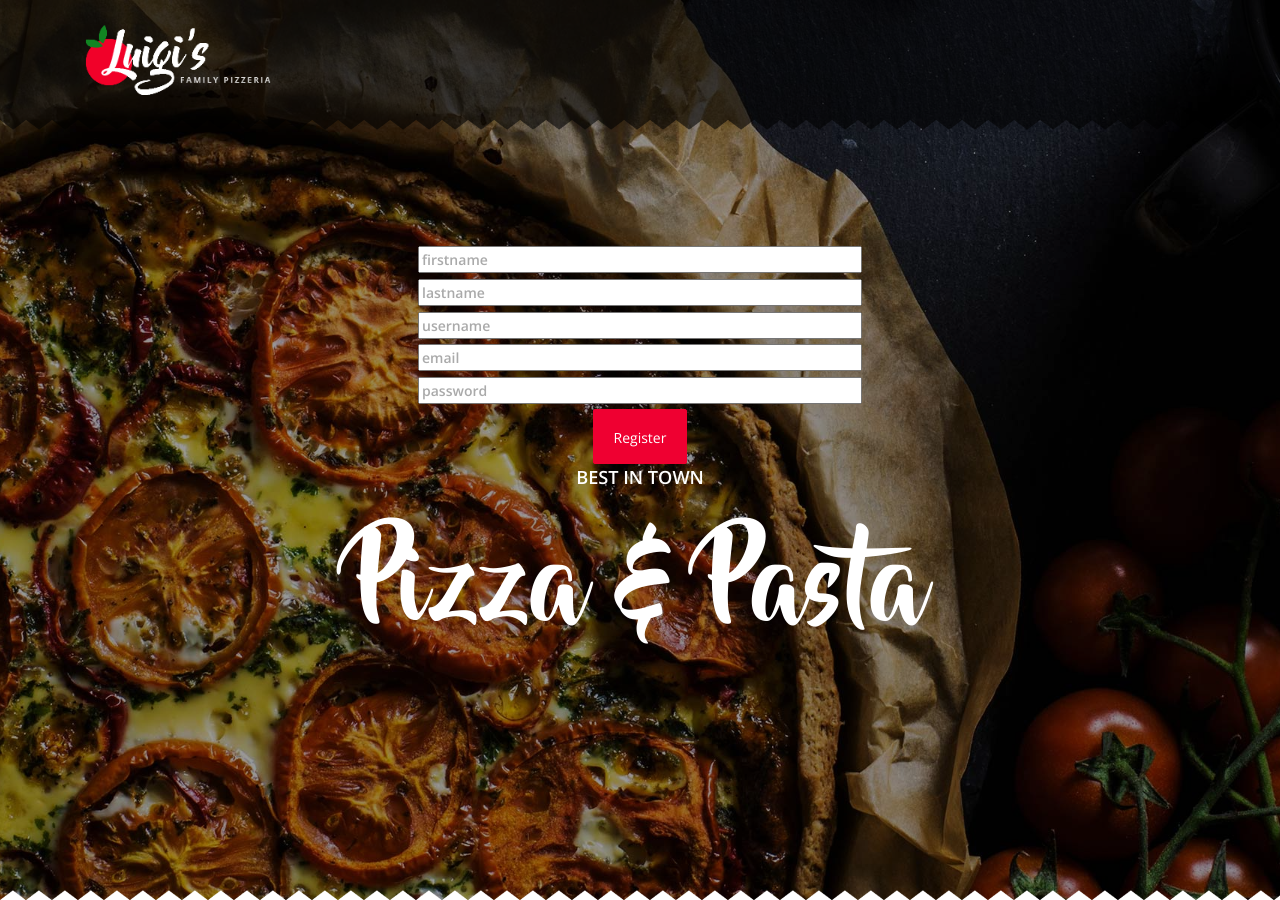
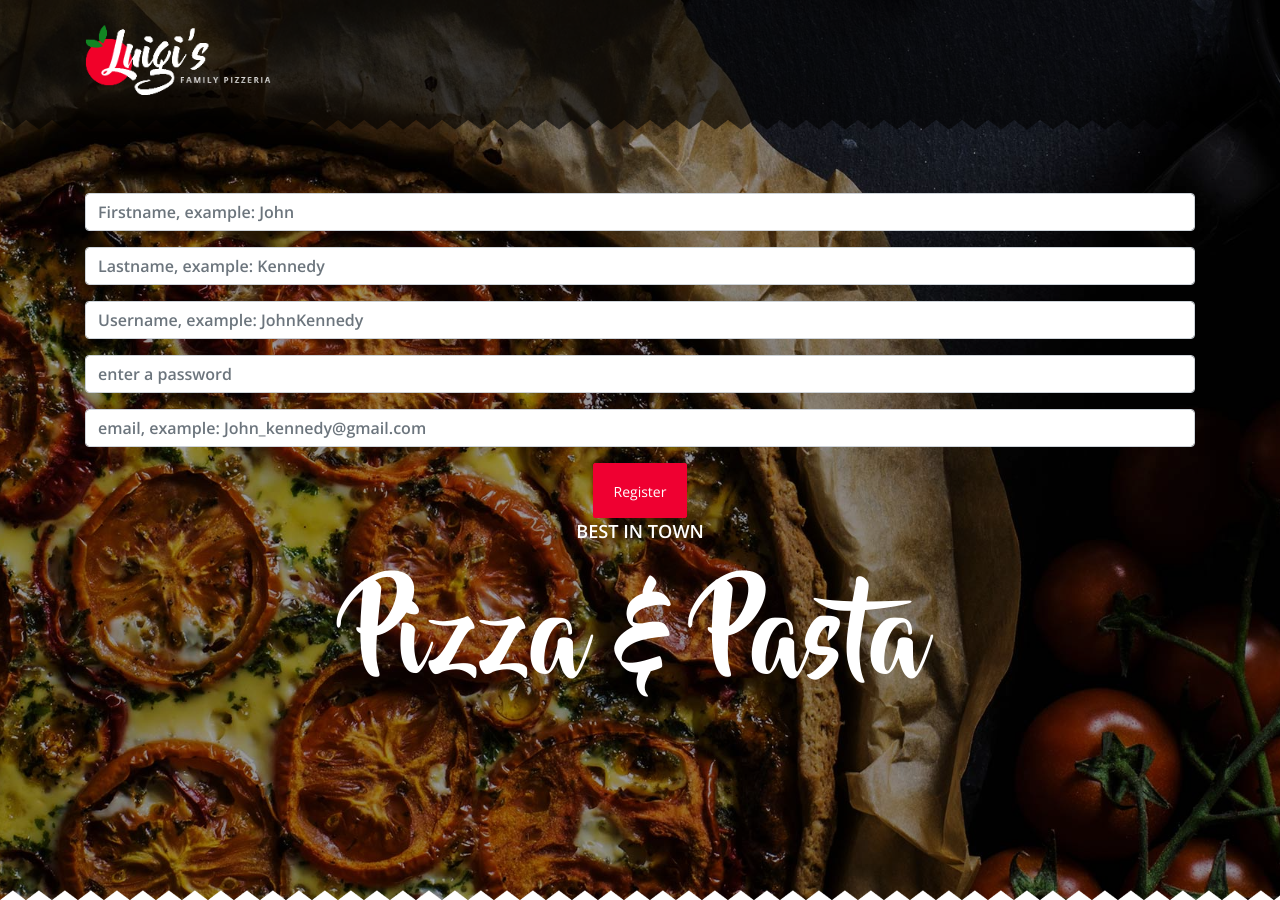
Before and after one commit to MahmoudHanyy/Luigi-Pizza-Shop, a Django app: page /register in a window 1280 px wide. Run offline with Django 3.2, Linux system fonts and the light colour scheme; some libraries are stand-ins or nearby versions.

Commit message:
redesigned

```diff
--- a/orders/templates/orders/register.html
+++ b/orders/templates/orders/register.html
@@ -46,14 +46,23 @@
 
                           <form action="{% url 'register' %}" method='POST'>
                             {% csrf_token %}
-
-                            <input  class= 'register' name='firstname' type="text" placeholder="firstname"><br>
-                            <input  class= 'register' name='lastname' type="text" placeholder="lastname"><br>
-                            <input  class= 'register' name='username' type="text" placeholder="username"><br>
-                            <input  class= 'register' name='email' type="email" placeholder="email"><br>
-                            <input  class= 'register' name='password' type="password" placeholder="password"><br>
-                            <input type='submit' class="plr-20 color-white btn-fill-primary" value='Register'>
-                          </form>
+                              <div class="form-group">
+                                <input name='firstname' type="text" class="form-control" id="formGroupExampleInput" placeholder="Firstname, example: John">
+                              </div>
+                              <div class="form-group">
+                                <input name='lastname' type="text" class="form-control" id="formGroupExampleInput2" placeholder="Lastname, example: Kennedy">
+                              </div>
+                              <div class="form-group">
+                                <input name='username' type="text" class="form-control" id="formGroupExampleInput2" placeholder="Username, example: JohnKennedy">
+                              </div>
+                              <div class="form-group">
+                                <input name='password' type="password" class="form-control" id="formGroupExampleInput2" placeholder="enter a password">
+                              </div>
+                              <div class="form-group">
+                                <input name= 'email' type="email" class="form-control" id="formGroupExampleInput2" placeholder="email, example: John_kennedy@gmail.com">
+                              </div>
+                              <input type='submit' class="plr-20 color-white btn-fill-primary" value='Register'>
+                        </form>
 
                                 <h5><b>BEST IN TOWN</b></h5>
                                 <h1 class="mt-30 mb-15">Pizza & Pasta</h1>
```
